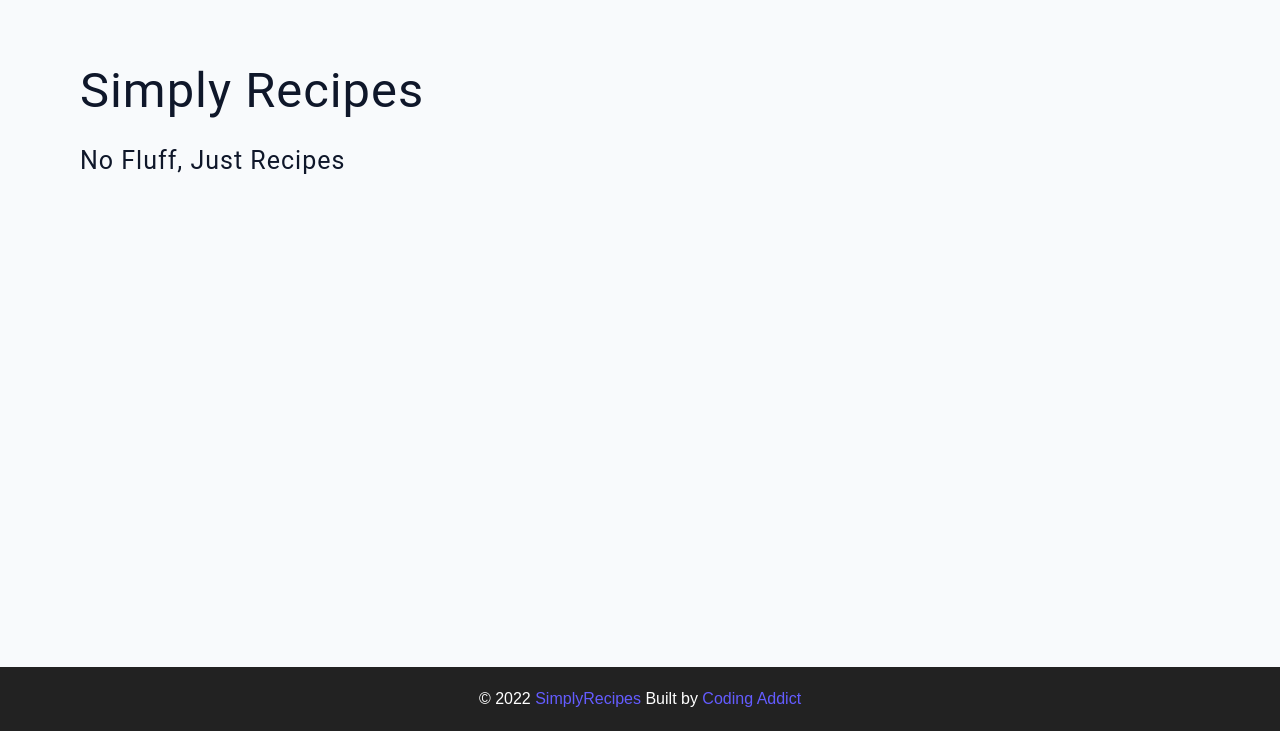
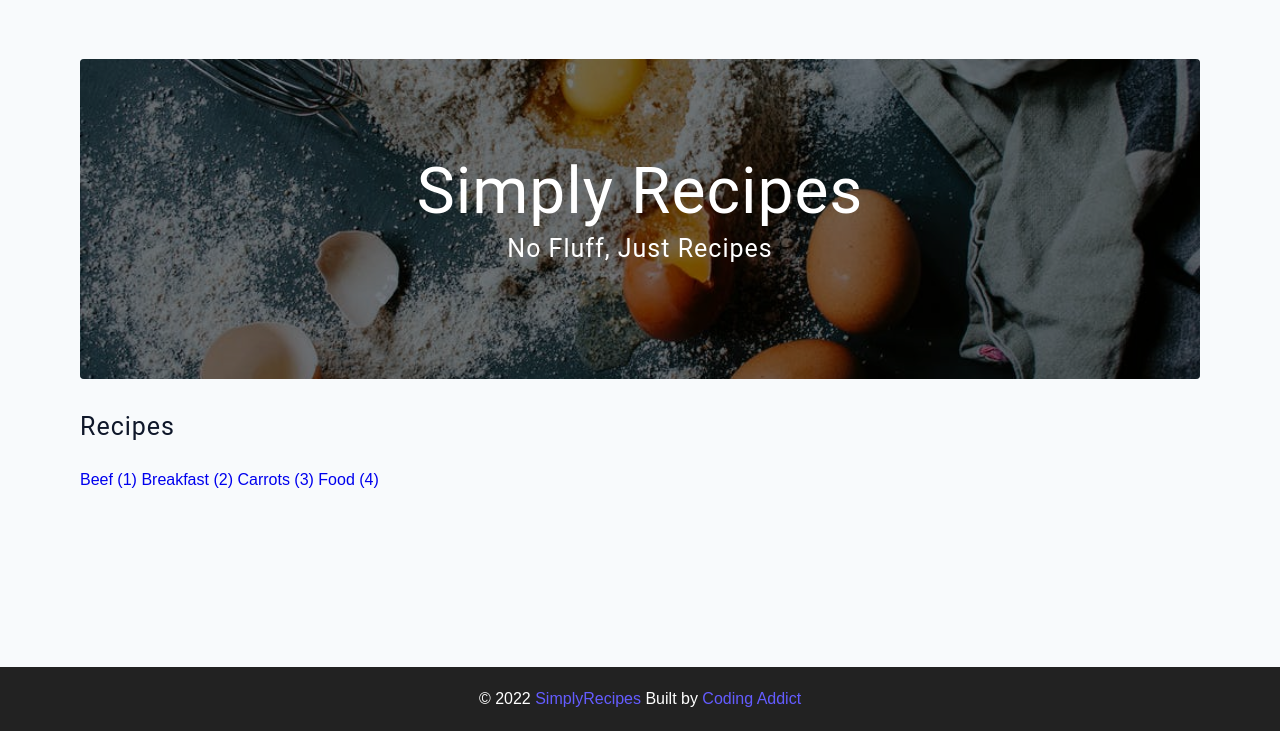
Before and after one commit to Muizah/html-css-simply-recipes-main, a plain HTML site: page html-css-simply-recipes-main/starter/index.html in a window 1280 px wide. Shown: the part 69-800 px from the top of the page. Drawn offline with Linux system fonts and the light colour scheme.

Commit message:
work on recipes list

```diff
--- a/html-css-simply-recipes-main/starter/css/main.css
+++ b/html-css-simply-recipes-main/starter/css/main.css
@@ -388,3 +388,36 @@ Navbar
 .page-footer a {
   color: var(--primary-500);
 }
+
+.hero {
+  height: 40vh;
+  position: relative;
+  margin-bottom: 2rem;
+  background: url("../assets/main.jpeg") center/cover no-repeat;
+  border-radius: var(--borderRadius);
+}
+
+.hero-container {
+  position: absolute;
+  top: 0;
+  left: 0;
+  width: 100%;
+  height: 100%;
+  display: flex;
+  align-items: center;
+  justify-content: center;
+  background: rgba(0, 0, 0, 0.4);
+  border-radius: var(--borderRadius);
+}
+
+.hero-text {
+  text-align: center;
+  color: var(--white);
+}
+
+@media screen and (min-width: 768px) {
+  .hero-text h1 {
+    font-size: 4rem;
+    margin-bottom: 0;
+  }
+}
--- a/html-css-simply-recipes-main/starter/index.html
+++ b/html-css-simply-recipes-main/starter/index.html
@@ -43,13 +43,25 @@
 
     <main class="page">
       <header class="hero">
-        <div class="her-container">
+        <div class="hero-container">
           <div class="hero-text">
             <h1>Simply Recipes</h1>
             <h4>No Fluff, Just Recipes</h4>
           </div>
         </div>
       </header>
+      <section class="recipes-container">
+        <div class="tags-container">
+          <h4>Recipes</h4>
+          <div class="tags-list">
+            <a href="tag-template.html">Beef (1)</a>
+            <a href="tag-template.html">Breakfast (2)</a>
+            <a href="tag-template.html">Carrots (3)</a>
+            <a href="tag-template.html">Food (4)</a>
+          </div>
+        </div>
+        <div class="recipes-list"></div>
+      </section>
     </main>
     <footer class="page-footer">
       <p>
```
